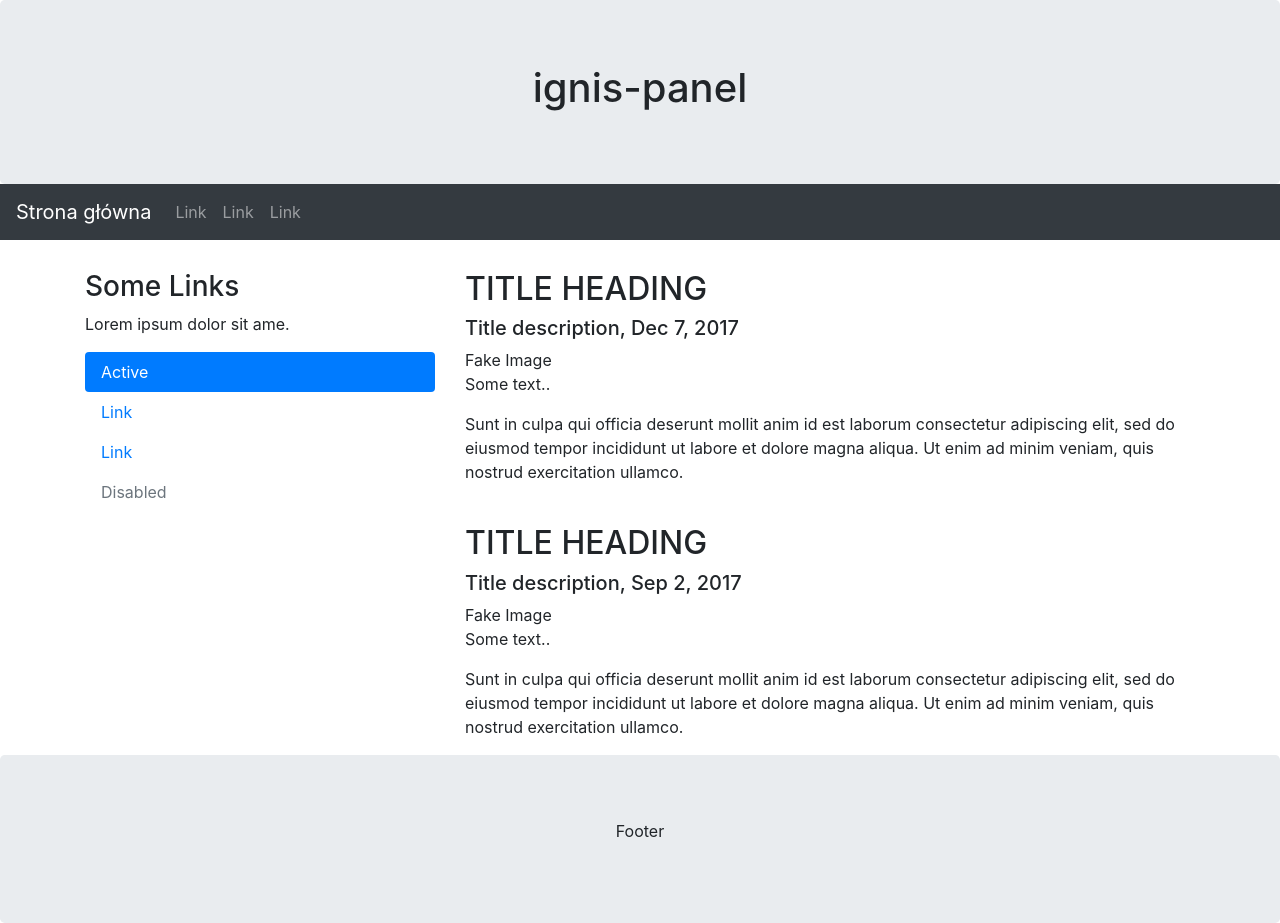
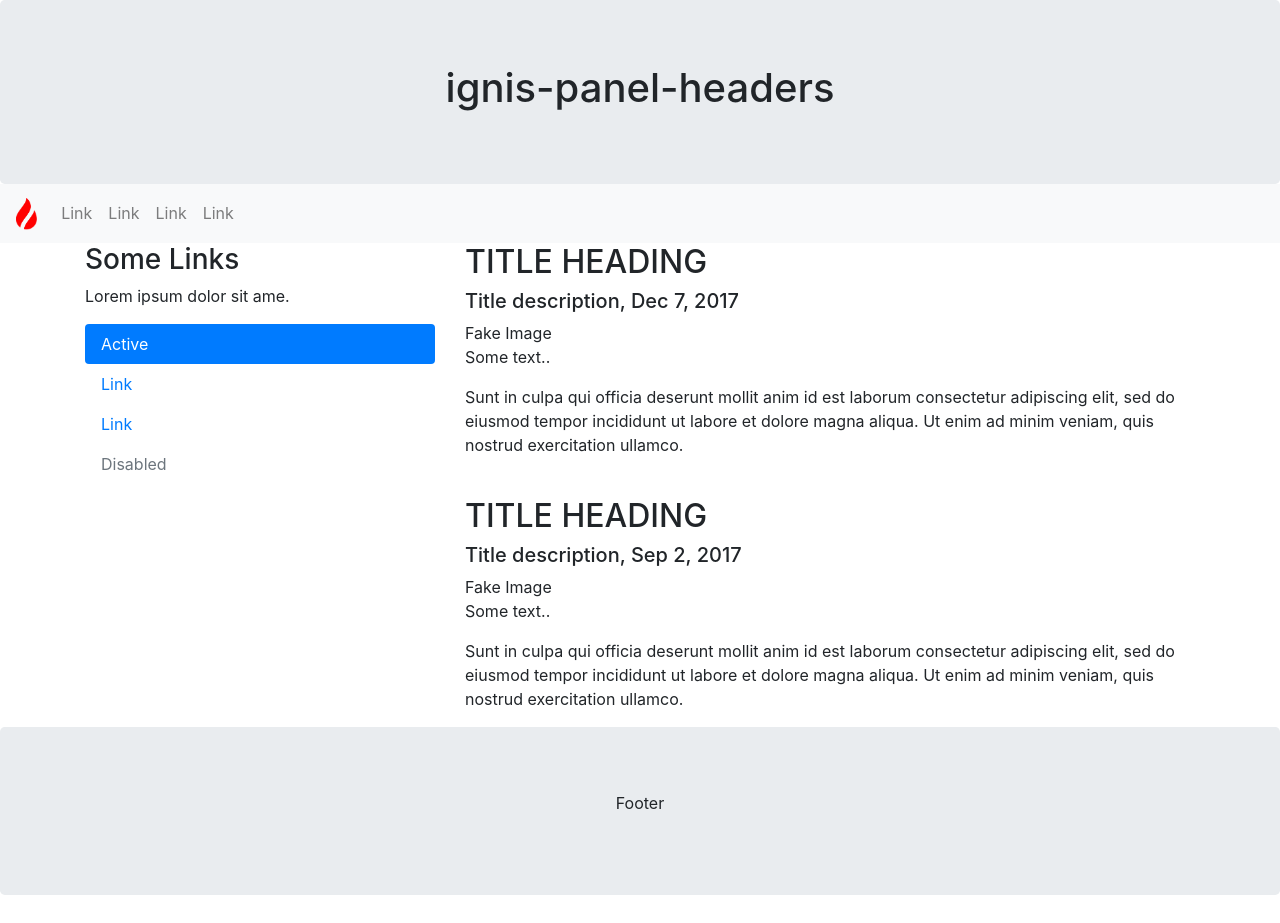
Before and after one commit to wavelus/ignis-panel, a Vue app in the folder frontend/: page / in a window 1280 px wide. After the commit the page ends 895 px from the top, so only its background shows below. Built offline with nearby package versions, Linux system fonts and the light colour scheme.

Commit message:
Update version.

```diff
--- a/frontend/src/components/pages/Main.vue
+++ b/frontend/src/components/pages/Main.vue
@@ -1,5 +1,5 @@
 <template>
-    <div class="container" style="margin-top:30px">
+    <div class="container">
         <div class="row">
             <div class="col-sm-4">
                 <h3>Some Links</h3>
--- a/frontend/src/components/shared/Header.vue
+++ b/frontend/src/components/shared/Header.vue
@@ -1,6 +1,6 @@
 <template>
     <header class="jumbotron text-center" id="ignis-panel-header">
-        <h1>ignis-panel</h1>
+        <h1>ignis-panel-headers</h1>
     </header>
 </template>
 
--- a/frontend/src/components/shared/Navigation.vue
+++ b/frontend/src/components/shared/Navigation.vue
@@ -1,6 +1,8 @@
 <template>
-    <nav class="navbar navbar-expand-sm bg-dark navbar-dark">
-        <a class="navbar-brand" href="#">Strona główna</a>
+    <nav class="navbar navbar-expand-lg bg-light navbar-light">
+        <a class="navbar-brand" href="#">
+            <img id="ignis-logo" src="../../assets/ignis_logo.png" />
+        </a>
         <button
             class="navbar-toggler"
             type="button"
@@ -20,6 +22,9 @@
                 <li class="nav-item">
                     <a class="nav-link" href="#">Link</a>
                 </li>
+                <li class="nav-item">
+                    <b-link class="nav-link" to="home">Link</b-link>
+                </li>
             </ul>
         </div>
     </nav>
@@ -29,4 +34,8 @@
 export default {};
 </script>
 
-<style></style>
+<style>
+#ignis-logo {
+    height: 2rem;
+}
+</style>
--- a/frontend/src/scss/custom.scss
+++ b/frontend/src/scss/custom.scss
@@ -1,3 +1,6 @@
+@import 'node_modules/bootstrap/scss/bootstrap';
+@import 'node_modules/bootstrap-vue/src/index.scss';
+
 $enable-shadows: true;
 $enable-gradients: true;
 $grid-breakpoints: (
@@ -8,5 +11,6 @@ $grid-breakpoints: (
   xl: 1234px
 );
 
-@import 'node_modules/bootstrap/scss/bootstrap';
-@import 'node_modules/bootstrap-vue/src/index.scss';
+body {
+    margin: 0;
+}
--- a/frontend/webpack.config.js
+++ b/frontend/webpack.config.js
@@ -4,6 +4,17 @@ module.exports = {
             {
                 test: /\.css$/,
                 use: ["style-loader", "css-loader"]
+            },
+            {
+                test: /\.vue$/,
+                loader: "vue-loader"
+            },
+            {
+                test: /\.(png|jpg|gif)$/,
+                loader: "file-loader",
+                options: {
+                    name: "[path][name].[ext]"
+                }
             }
         ]
     }
```
Also changed, not shown: frontend/package.json (+7 -5 lines), frontend/src/assets/ignis_logo.png (added), 1 other file (tests, documents, lock files or other folders).
